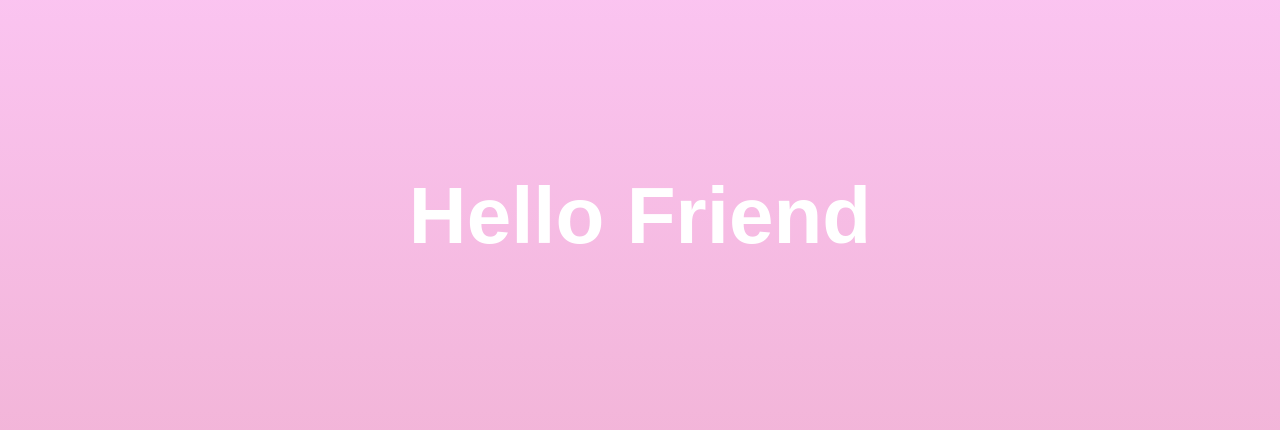
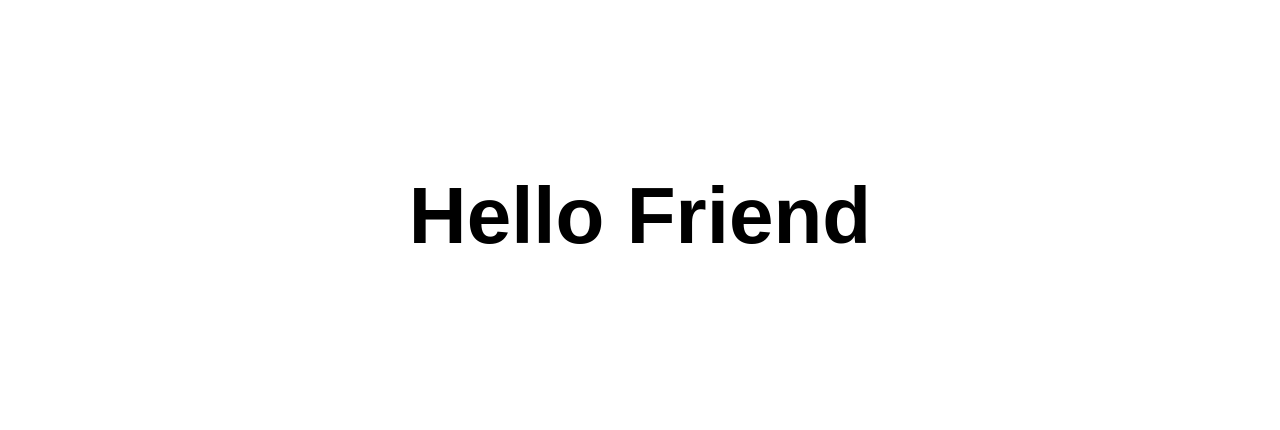
Before and after one commit to johngruen/nftest, a website: page index.html in a window 1280 px wide. Shown: the part 184-614 px from the top of the page. Drawn offline with nearby package versions, Linux system fonts and the light colour scheme.

Commit message:
update colors

```diff
--- a/main.css
+++ b/main.css
@@ -12,10 +12,8 @@ html {
   flex-direction: column;
   justify-content: center;
   min-height: 100vh;
-  background: linear-gradient(#fecafa, #efafcf)
 }
 
 h1 {
   font-size: 10vh;
-  color: white;
 }
```
